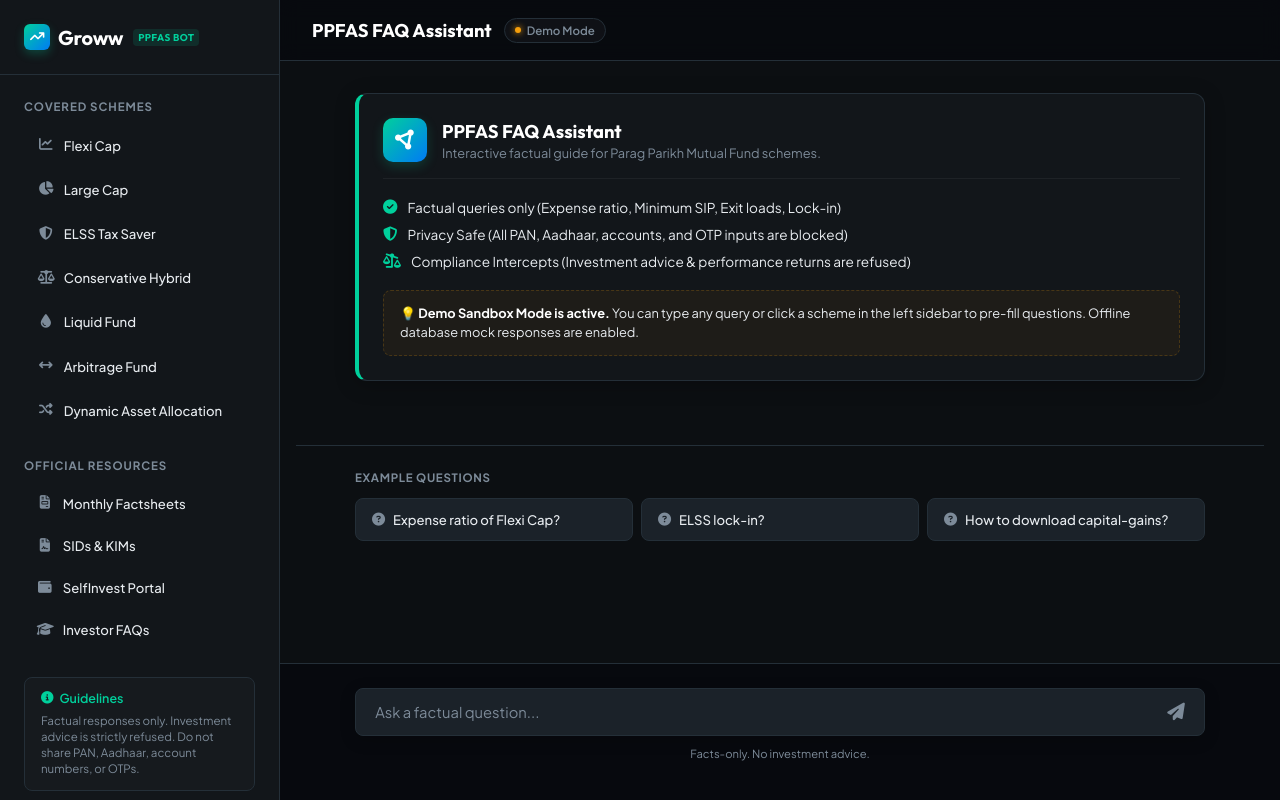
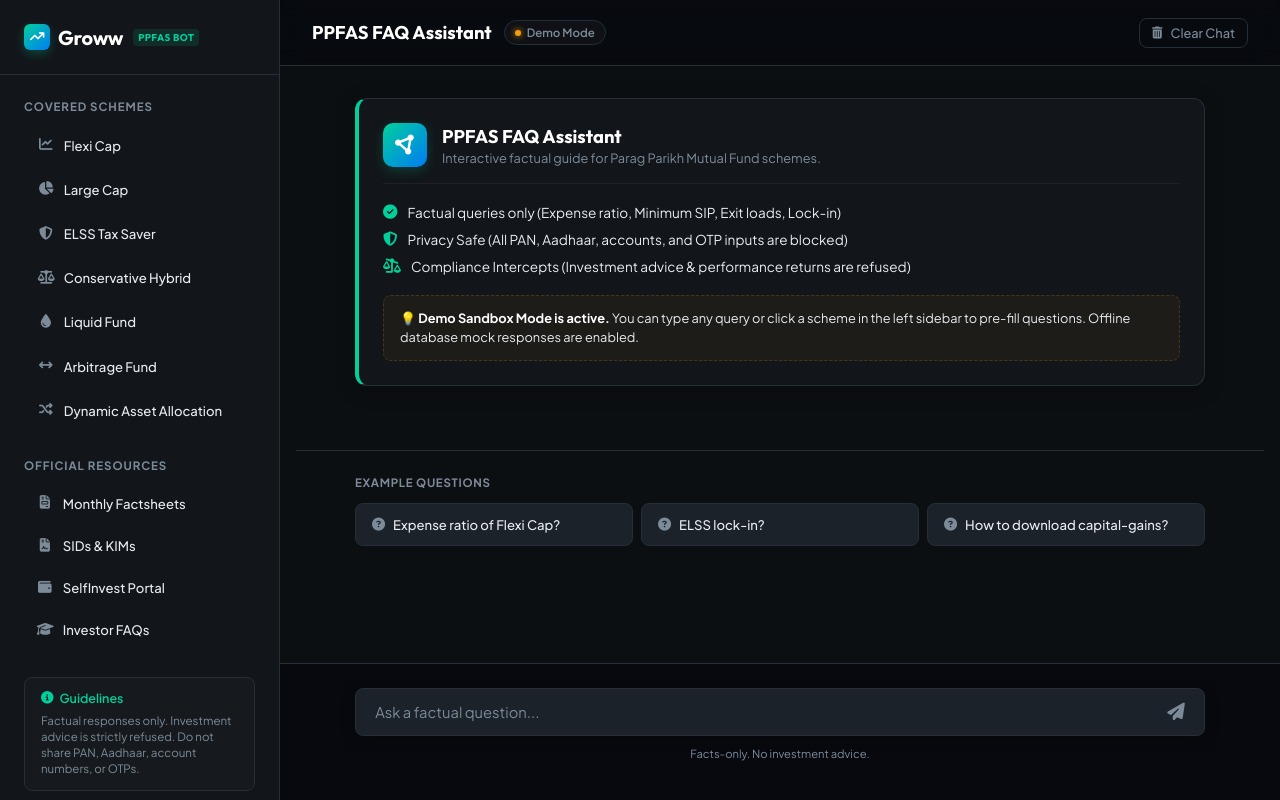
Before and after one commit to Shekhu07/faq-chatbot, a website: page index.html in a window 1280 px wide. Drawn offline with nearby package versions, Linux system fonts and the light colour scheme; no server answers.

Commit message:
feat: Add clear chat button in header

```diff
--- a/app.js
+++ b/app.js
@@ -109,6 +109,7 @@ const chatMessagesEl = document.getElementById("chatMessages");
 const chatForm = document.getElementById("chatForm");
 const userInputEl = document.getElementById("userInput");
 const examplesSectionEl = document.getElementById("examplesSection");
+const clearChatBtn = document.getElementById("clearChatBtn");
 
 // No settings elements (API Key strictly handled server-side)
 
@@ -158,6 +159,14 @@ function setupEventListeners() {
         handleUserQuery(text);
         userInputEl.value = "";
     });
+
+    // Clear Chat Click
+    if (clearChatBtn) {
+        clearChatBtn.addEventListener("click", () => {
+            chatMessagesEl.innerHTML = "";
+            addWelcomeCard(isServerKeyActive);
+        });
+    }
 
     // Example Questions Click
     examplesSectionEl.addEventListener("click", (e) => {
--- a/index.html
+++ b/index.html
@@ -80,6 +80,9 @@
                         <span class="status-text" id="statusText">Checking status...</span>
                     </div>
                 </div>
+                <button class="clear-chat-btn" id="clearChatBtn" title="Clear Chat History">
+                    <i class="fa-solid fa-trash-can"></i> <span>Clear Chat</span>
+                </button>
             </header>
 
             <!-- Chat Message Window -->
--- a/styles.css
+++ b/styles.css
@@ -357,6 +357,33 @@ body {
     font-size: 0.75rem;
     font-weight: 600;
     color: var(--text-muted);
+}
+
+/* Clear Chat Button */
+.clear-chat-btn {
+    display: inline-flex;
+    align-items: center;
+    gap: 8px;
+    background: transparent;
+    border: 1px solid var(--border-color);
+    color: var(--text-muted);
+    padding: 6px 12px;
+    border-radius: 8px;
+    font-size: 0.8rem;
+    font-family: var(--font-body);
+    font-weight: 500;
+    cursor: pointer;
+    transition: all 0.2s ease;
+}
+
+.clear-chat-btn:hover {
+    background-color: rgba(239, 68, 68, 0.08);
+    border-color: rgba(239, 68, 68, 0.3);
+    color: #f87171;
+}
+
+.clear-chat-btn i {
+    font-size: 0.75rem;
 }
 
 /* Chat Body (Scrollable Stream) */
@@ -1091,3 +1118,12 @@ body {
         grid-template-columns: 1fr; /* Single column stack */
     }
 }
+
+@media (max-width: 480px) {
+    .clear-chat-btn span {
+        display: none;
+    }
+    .clear-chat-btn {
+        padding: 6px 8px;
+    }
+}
```
